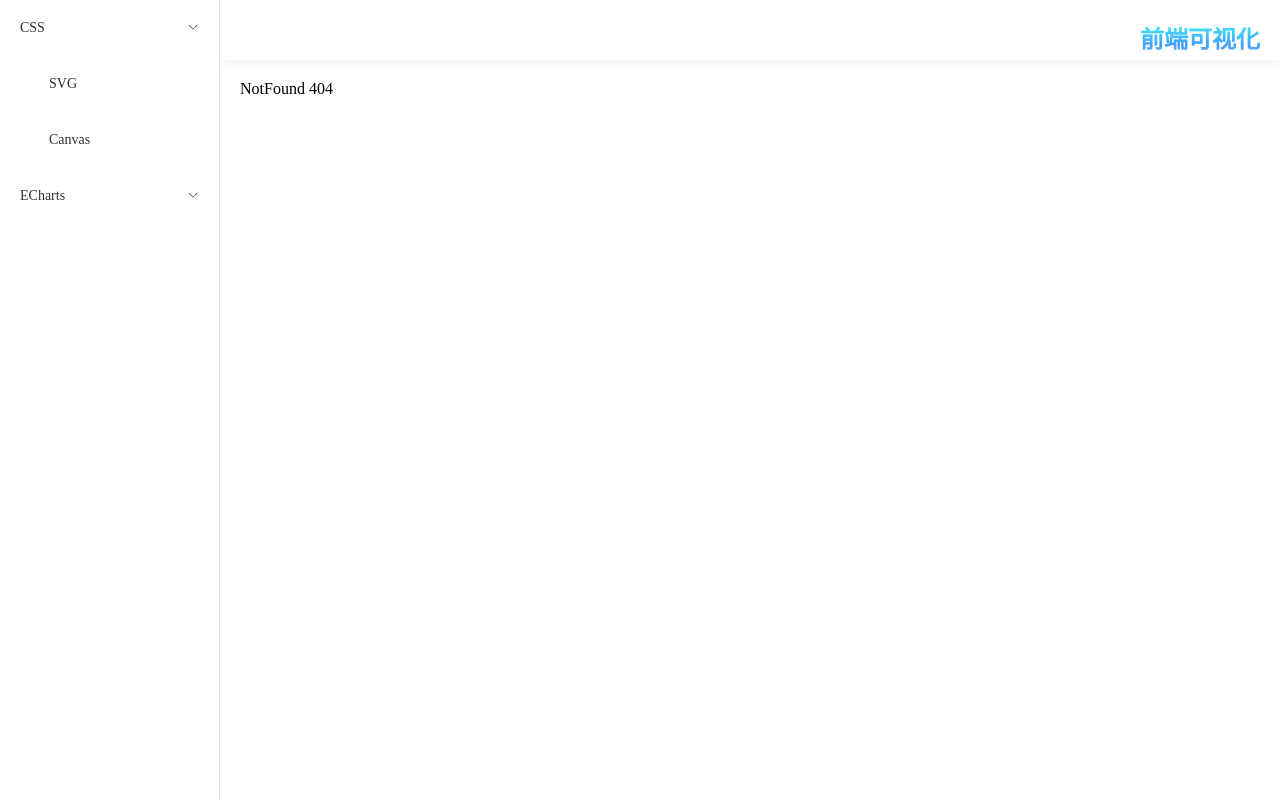
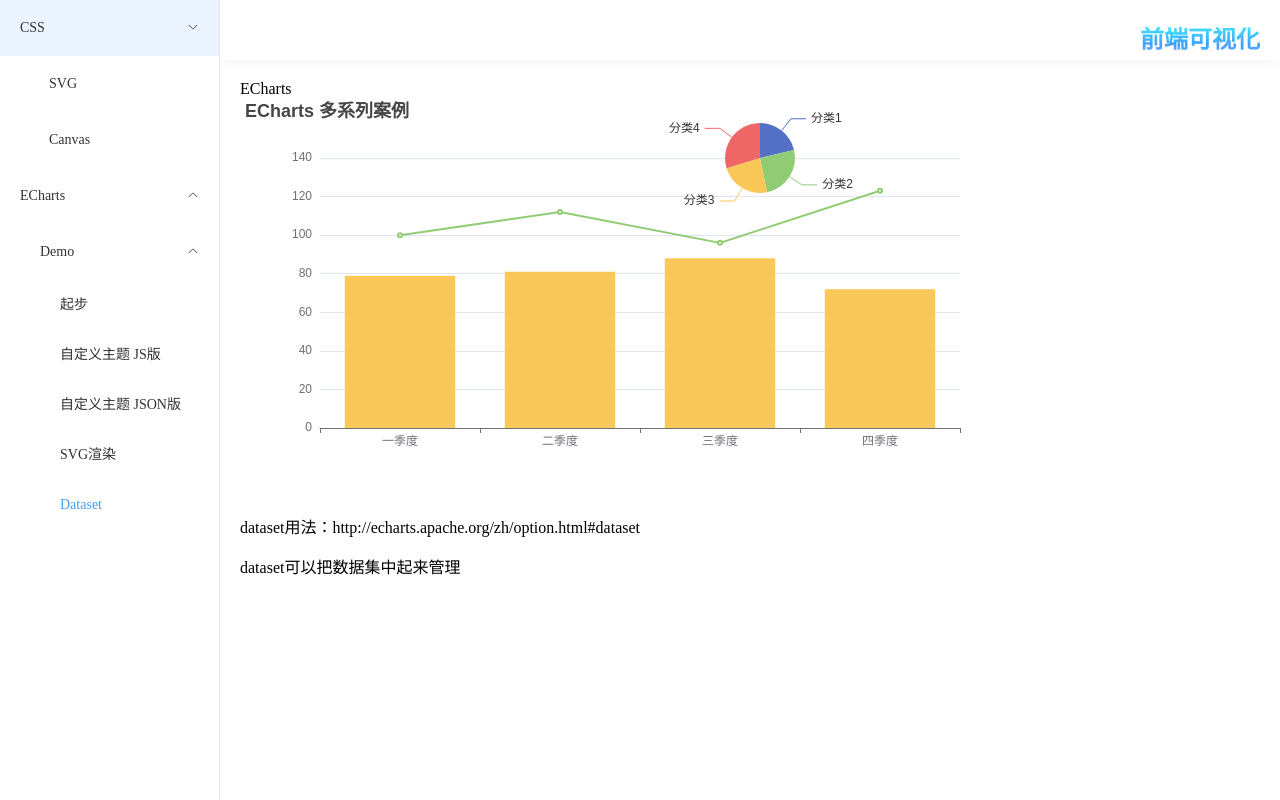
Before and after one commit to h7ml/front-end-data-visualization, a Vue app: page /#/eCharts/echarts-demo/ECharts-Dataset in a window 1280 px wide. Before the commit this address had no page. Built offline with nearby package versions, Linux system fonts and the light colour scheme; a small style sheet from the web is missing.

Commit message:
echarts dataset

```diff
--- a/src/router/index.js
+++ b/src/router/index.js
@@ -115,6 +115,15 @@ const routes = [
               navState: true,
               navName: 'SVG渲染'
             }
+          },
+          {
+            path: 'ECharts-Dataset',
+            name: 'EChartsDataset',
+            component: () => import('@/views/ECharts/Demo/pages/Dataset/Dataset.vue'),
+            meta: {
+              navState: true,
+              navName: 'Dataset'
+            }
           }
         ]
       }
--- /dev/null
+++ b/src/views/ECharts/Demo/pages/Dataset/Dataset.vue
@@ -0,0 +1,64 @@
+<template>
+  <div id="chart" class="chart" ref="chartDom"></div>
+  <aside>
+    <p>dataset用法：http://echarts.apache.org/zh/option.html#dataset</p>
+    <p>dataset可以把数据集中起来管理</p>
+  </aside>
+</template>
+
+<script setup>
+import { ref, onMounted } from 'vue'
+import * as echarts from 'echarts'
+
+// echart元素
+const chartDom = ref(null)
+
+const options = {
+  dataset: {
+    source: [
+      ['一季度', 100, 79, '分类1', 50],
+      ['二季度', 112, 81, '分类2', 60],
+      ['三季度', 96, 88, '分类3', 55],
+      ['四季度', 123,  72, '分类4', 70]
+    ]
+  },
+  title: {
+    text: 'ECharts 多系列案例'
+  },
+  xAxis: {
+    data: ['一季度', '二季度', '三季度', '四季度']
+  },
+  yAxis: {},
+  series: [{
+    type: 'pie',
+    center: ['65%', 60],
+    radius: 35,
+    encode: { itemName: 3, value: 4 }
+  }, {
+    type: 'line',
+    encode: { x: 0, y: 1 }
+  }, {
+    type: 'bar',
+    encode: { x: 0, y: 2 }
+  }]
+}
+
+// 渲染函数
+function chartInit() {
+  // 指定ECharts容器元素
+  const chart = echarts.init(chartDom.value) // 默认主题
+  // 设置图表
+  chart.setOption(options)
+}
+
+onMounted(() => {
+  chartInit()
+})
+</script>
+
+<style lang="scss" scoped>
+.chart {
+  width: 800px;
+  height: 400px;
+}
+</style>
```
